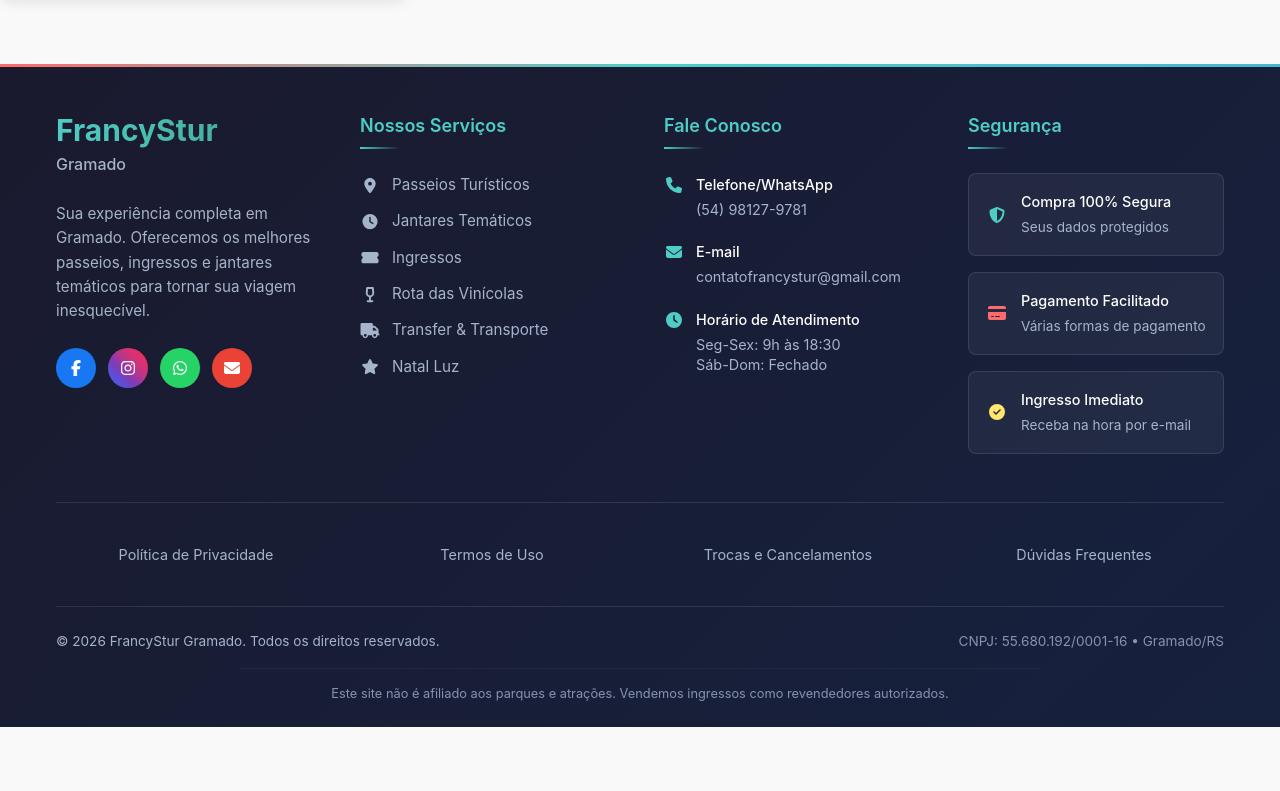
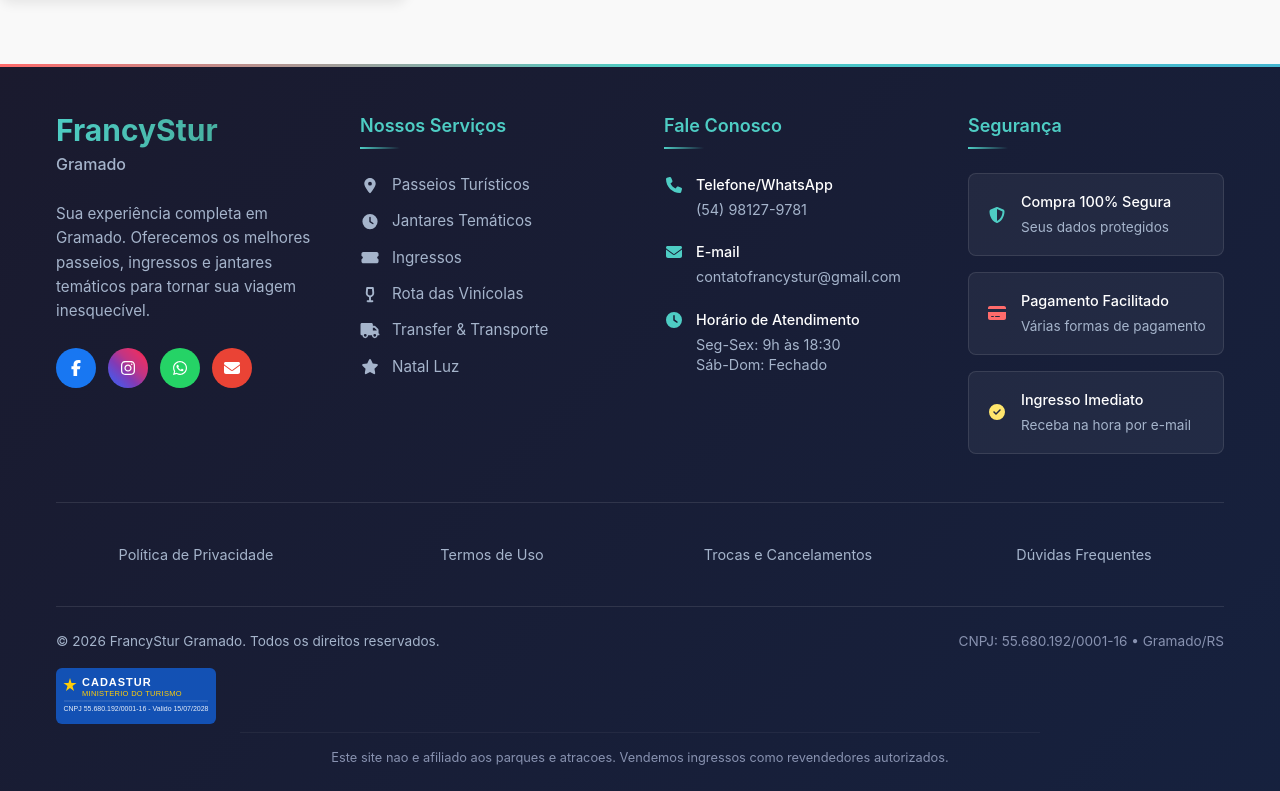
Before and after one commit to contatofrancystur-beep/francys-tur, a React (Create React App) app: page /busca in a window 1280 px wide. Shown: the part 8721-9512 px from the top of the page. Before the commit the page ends 9448 px from the top, so only its background shows below. Built offline with nearby package versions, Linux system fonts and the light colour scheme.

Commit message:
Update Footer.js

```diff
--- a/src/components/Footer.js
+++ b/src/components/Footer.js
@@ -210,12 +210,25 @@ const Footer = () => {
               CNPJ: 55.680.192/0001-16 • Gramado/RS
             </p>
           </div>
-          <div className="footer-disclaimer">
-            <p>Este site não é afiliado aos parques e atrações. Vendemos ingressos como revendedores autorizados.</p>
-          </div>
-        </div>
-      </div>
-    </footer>
+{/* Cadastur */}
+          <div className="footer-seals">
+                        <a href="https://www.cadastur.turismo.gov.br" target="_blank" rel="noopener noreferrer" className="cadastur-seal" title="Cadastur - Turismo Regularizado">
+                          <svg xmlns="http://www.w3.org/2000/svg" viewBox="0 0 160 56" width="160" height="56" aria-label="Cadastur">
+                            <rect width="160" height="56" rx="6" fill="#1351B4"/>
+                            <polygon points="14,10 15.5,15 20.5,15 16.5,18 18,23 14,20 10,23 11.5,18 7.5,15 12.5,15" fill="#FFCD07"/>
+                            <text x="26" y="18" fontFamily="Arial,sans-serif" fontWeight="700" fontSize="11" fill="#ffffff" letterSpacing="1">CADASTUR</text>
+                            <text x="26" y="28" fontFamily="Arial,sans-serif" fontSize="7.5" fill="#FFCD07" letterSpacing="0.3">MINISTERIO DO TURISMO</text>
+                            <line x1="8" y1="33" x2="152" y2="33" stroke="#ffffff" strokeWidth="0.5" strokeOpacity="0.4"/>
+                            <text x="80" y="43" fontFamily="Arial,sans-serif" fontSize="7" fill="#ffffff" textAnchor="middle" opacity="0.9">CNPJ 55.680.192/0001-16 - Valido 15/07/2028</text>
+            </svg>
+            </a>
+            </div>
+                    <div className="footer-disclaimer">
+                        <p>Este site nao e afiliado aos parques e atracoes. Vendemos ingressos como revendedores autorizados.</p>
+            </div>
+            </div>
+            </div>
+            </footer>
   );
 };
 
```
